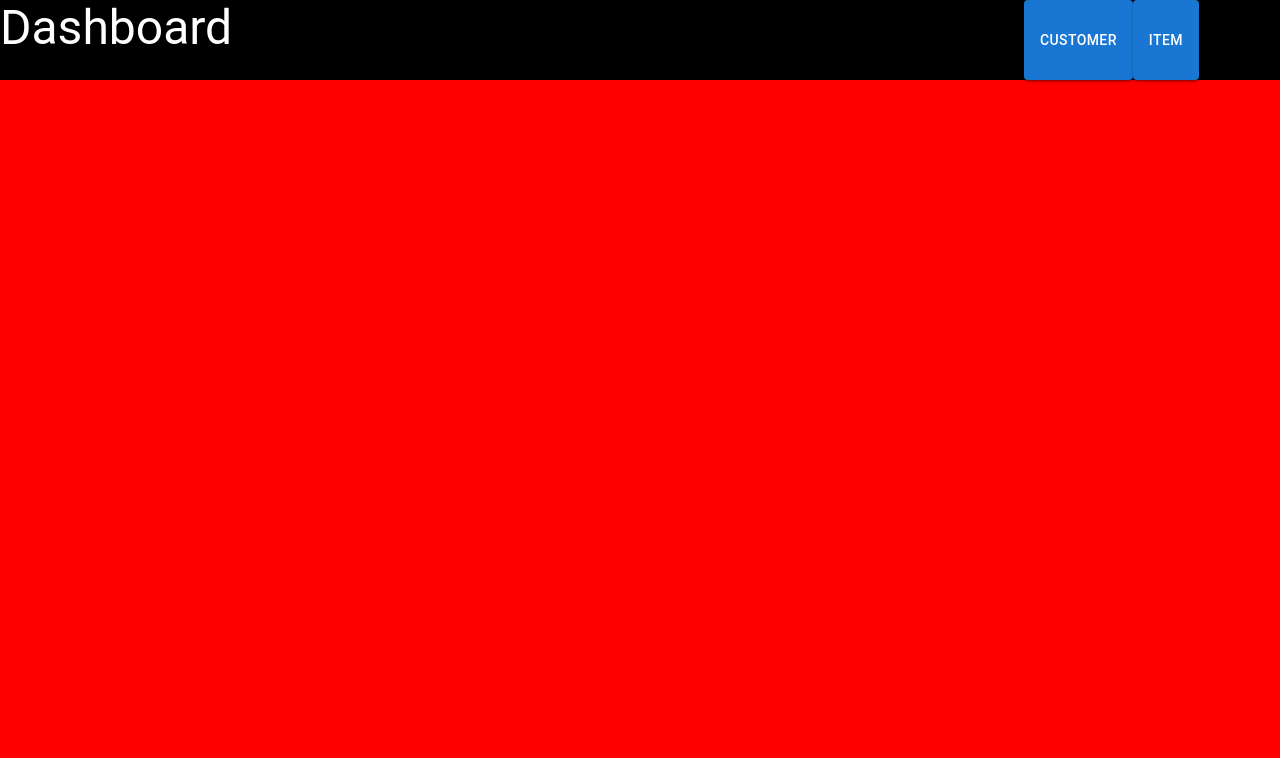
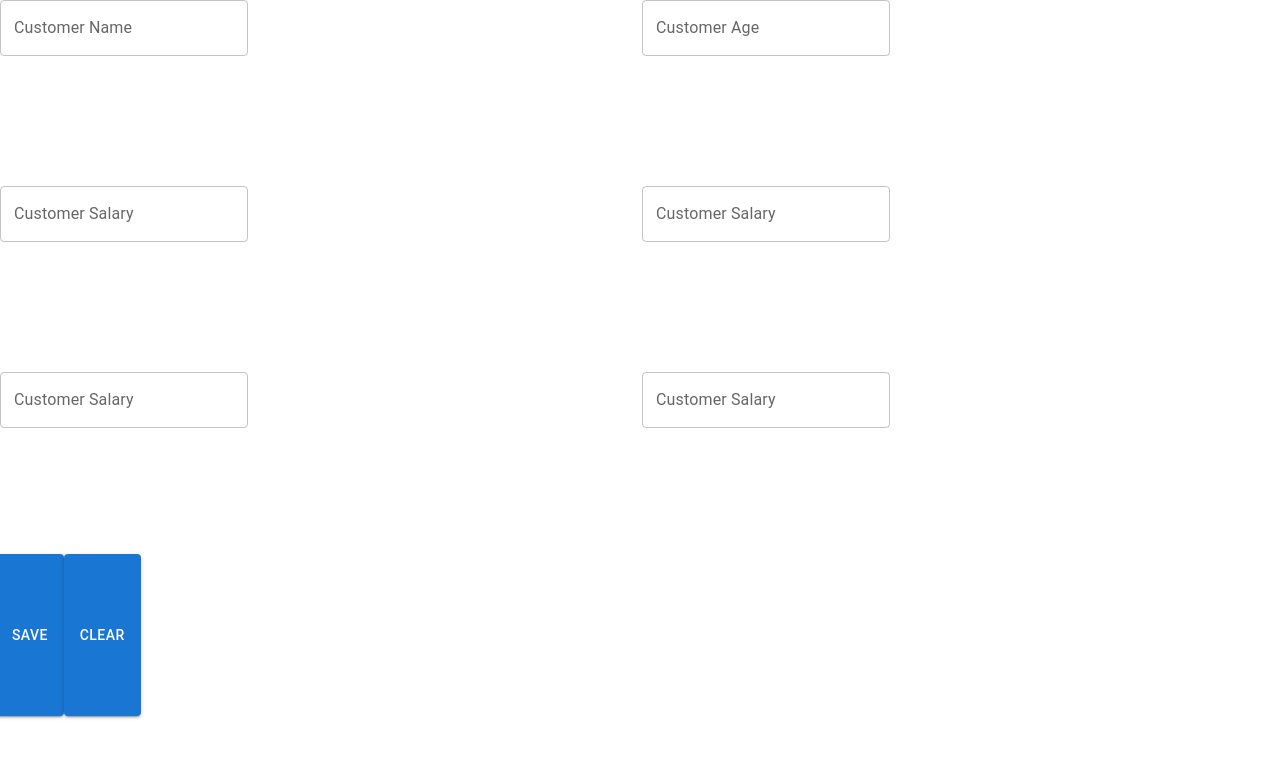
Before and after one commit to piushanCnakandala/Hello-React, a React (Create React App) app: page / in a window 1280 px wide. Shown: the top 758 px of the page. Built offline with nearby package versions, Linux system fonts and the light colour scheme.

Commit message:
customer form

```diff
--- a/src/app/App.js
+++ b/src/app/App.js
@@ -1,11 +1,13 @@
 import React from "react";
 
-import Dashboard from "../pages/dashboard";
+
 import Login from "../session/Login";
 import {Route, Routes} from "react-router-dom";
+import Customer from "../pages/customer";
 function App() {
    return(
-       <Dashboard/>
+       <Customer/>
+
       /* <Routes>
            <Route exact path='/' element={<Dashboard/>}/>
            <Route path='login' element={<Login/>}/>
--- /dev/null
+++ b/src/pages/customer/index.jsx
@@ -0,0 +1,54 @@
+import React,{Component,Fragment} from "react";
+import {styleSheet} from "./style";
+import {withStyles} from "@mui/styles";
+import {Grid, TextField, Typography} from "@mui/material";
+import StyleButton from "../../components/common/Button";
+
+
+class Customer extends Component{
+    constructor(props) {
+        super(props);
+    }
+    render() {
+        const {classes}=this.props;
+        return(
+            <Fragment>
+                <Grid className={classes.main_container} container spacing={0.5}>
+                    <Grid item lg={6} md={6} sm={6} xm={6}>
+                        <TextField label={"Customer Name"} variant={"outlined"}/>
+                    </Grid>
+
+                    <Grid item lg={6} md={6} sm={6} xm={6}>
+                        <TextField label={"Customer Age"} variant={"outlined"}/>
+                    </Grid>
+
+                    <Grid item lg={6} md={6} sm={6} xm={6}>
+                        <TextField label={"Customer Salary"} variant={"outlined"}/>
+                    </Grid>
+
+
+                    <Grid item lg={6} md={6} sm={6} xm={6}>
+                        <TextField label={"Customer Salary"} variant={"outlined"}/>
+                    </Grid>
+
+
+                    <Grid item lg={6} md={6} sm={6} xm={6}>
+                        <TextField label={"Customer Salary"} variant={"outlined"}/>
+                    </Grid>
+
+
+                    <Grid item lg={6} md={6} sm={6} xm={6}>
+                        <TextField label={"Customer Salary"} variant={"outlined"}/>
+                    </Grid>
+                    <StyleButton variant="contained" label="Save"/>
+                    <StyleButton variant="contained" label="clear"/>
+                </Grid>
+
+
+            </Fragment>
+        )
+    }
+
+}
+
+export default withStyles(styleSheet)(Customer)
--- /dev/null
+++ b/src/pages/customer/style.js
@@ -0,0 +1,7 @@
+export const styleSheet ={
+
+    main_container:{
+        width: '100wh',
+        height:'90vh',
+    }
+}
```
